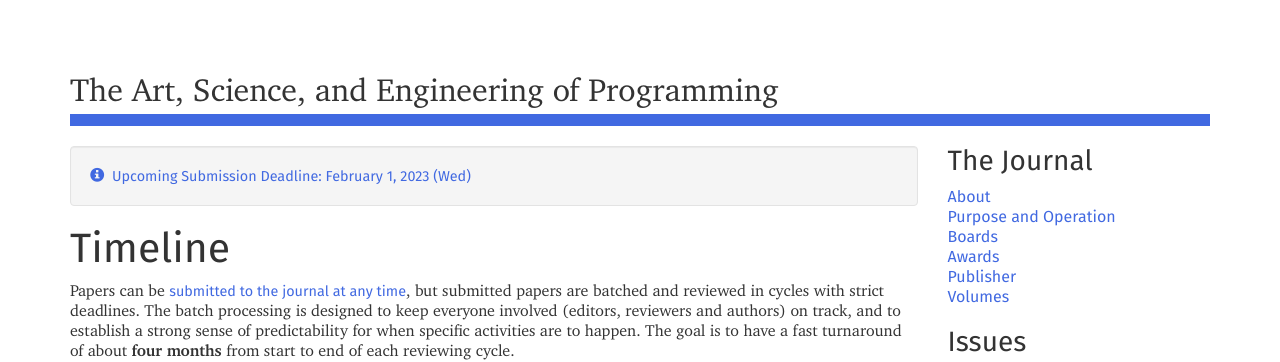
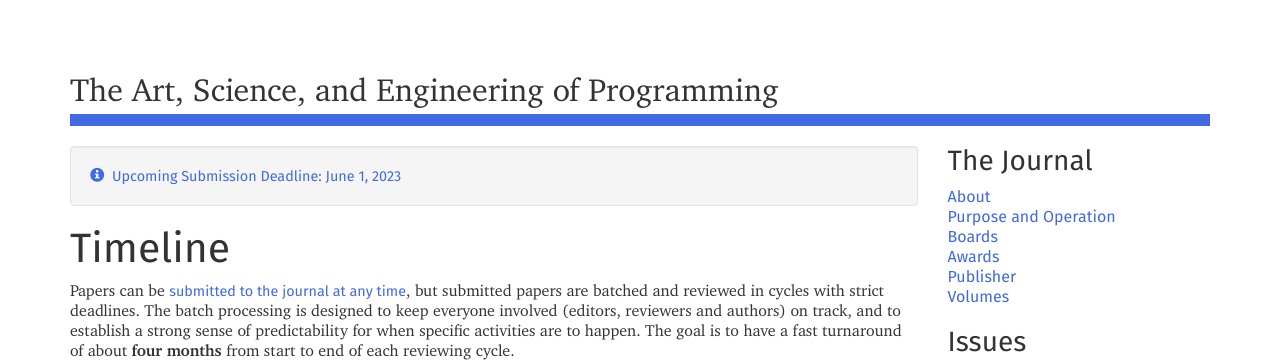
Before and after one commit to programming-journal/programming-journal.github.io, a Jekyll site: the page built from timeline/index.markdown, in a window 1280 px wide. Shown: the top 362 px of the page. Built offline with Jekyll 4.4.1, drawn with Linux system fonts in a browser that asks for light colours.

Commit message:
Update callout

```diff
--- a/timeline/index.markdown
+++ b/timeline/index.markdown
@@ -2,7 +2,7 @@
 title: Timeline
 category: For Authors
 order: 500
-featured: "Upcoming Submission Deadline: February 1, 2023 (Wed)"
+featured: "Upcoming Submission Deadline: June 1, 2023"
 ---
 Papers can be [submitted to the journal at any time](/submission/), but submitted papers are batched and reviewed in cycles with strict deadlines. The batch processing is designed to keep everyone involved (editors, reviewers and authors) on track, and to establish a strong sense of predictability for when specific activities are to happen. The goal is to have a fast turnaround of about **four months** from start to end of each reviewing cycle.
 
```
